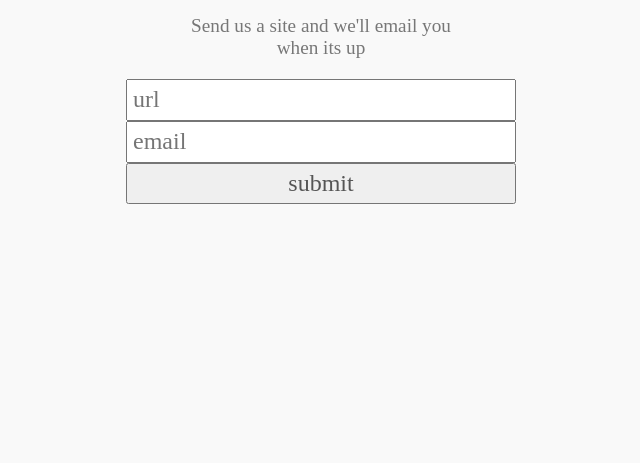
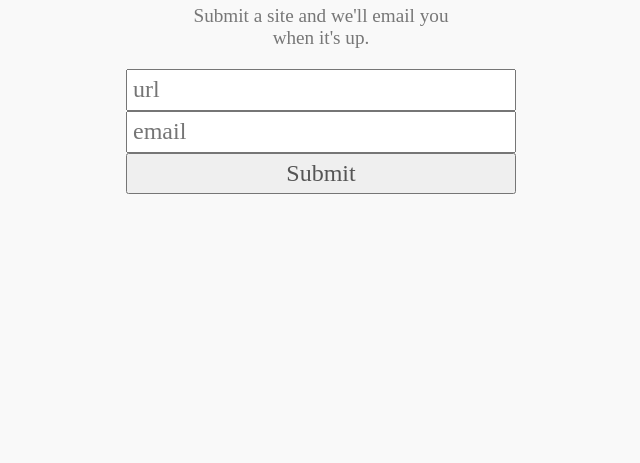
Before and after one commit to braedon/up, a plain HTML site: page index.html in a window 1280 px wide. Shown: the part 337-800 px from the top of the page, without its empty margins (319-959 px from the left). Drawn offline with nearby package versions, Linux system fonts and the light colour scheme.

Commit message:
Improve main text

```diff
--- a/index.html
+++ b/index.html
@@ -46,6 +46,7 @@
         color: #777;
       }
       #blurb {
+        padding-top: 0px;
         font-size: 1.2em;
       }
       input, button, #result {
@@ -73,10 +74,10 @@
   <body>
     <form id="upForm">
       <h1>up?</h1>
-      <div id="blurb">Send us a site and we'll email you when its up</div>
+      <div id="blurb">Submit a site and we'll email you when it's up.</div>
       <input type="url" name="url" placeholder="url"/>
       <input type="email" name="email" placeholder="email"/>
-      <button>submit</button>
+      <button>Submit</button>
       <div id="result"></div>
     </form>
     <script src="https://code.jquery.com/jquery-3.4.1.js"></script>
```
